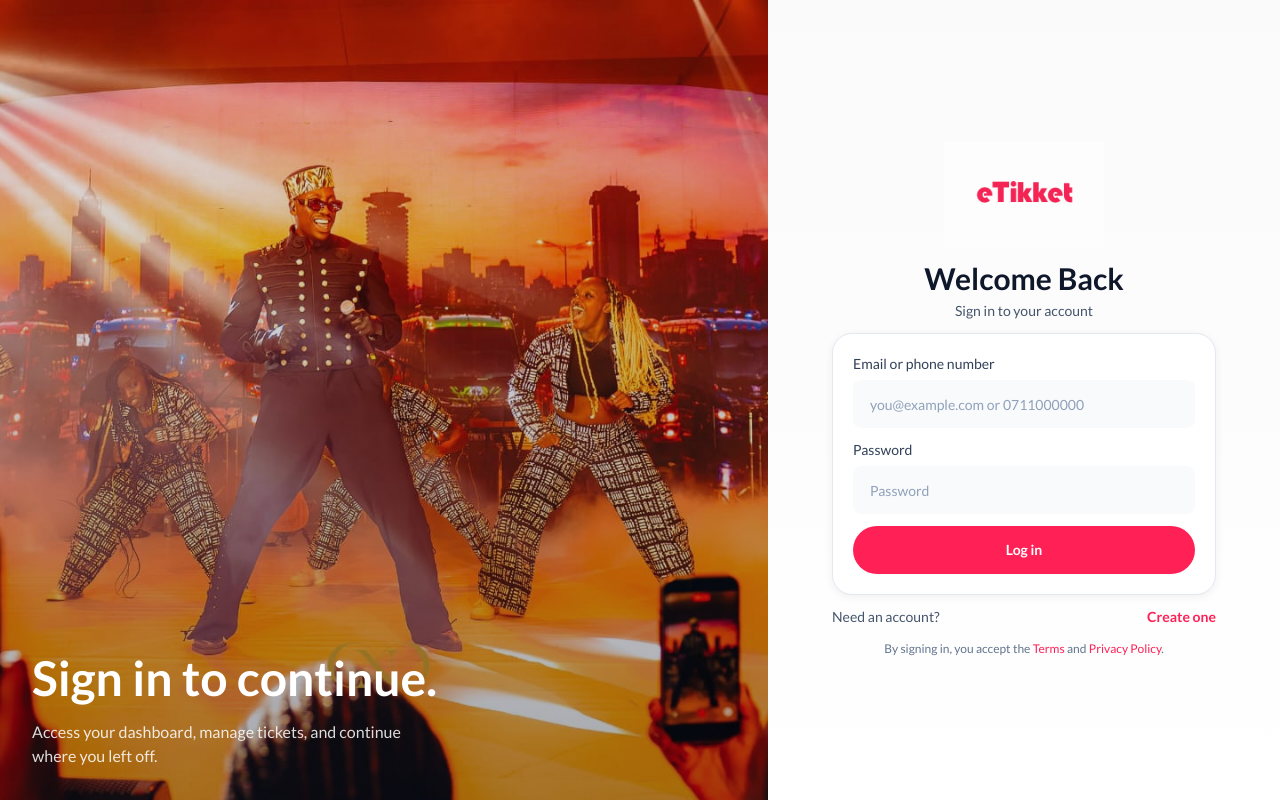
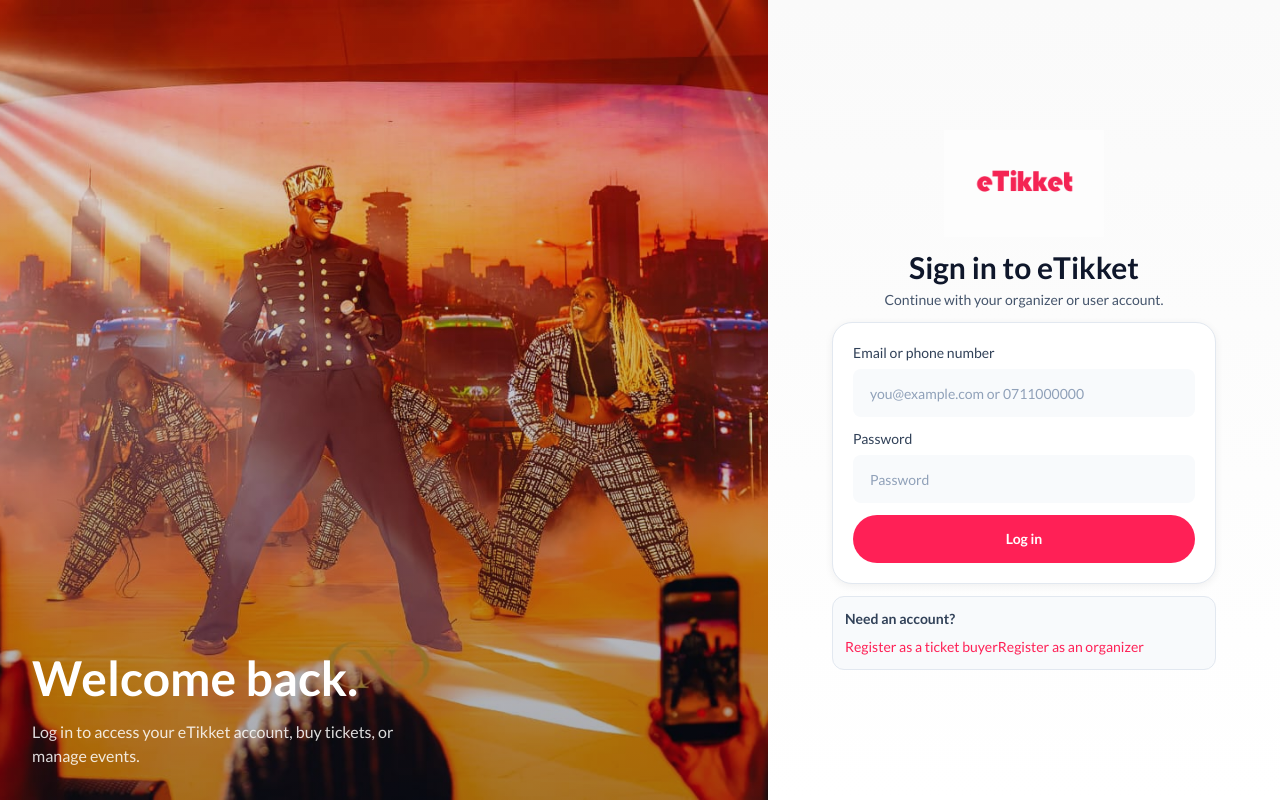
Before and after one commit to dennismutuku2005/eTikket, a Next.js app: page /login in a window 1280 px wide. Built offline with nearby package versions, Linux system fonts and the light colour scheme.

Commit message:
update: refined page.js functionality

```diff
--- a/app/login/page.js
+++ b/app/login/page.js
@@ -5,8 +5,8 @@ import Image from "next/image";
 import Link from "next/link";
 import { useRouter } from "next/navigation";
 import LoginForm from "@/components/login-form";
+import { getClientSession } from "@/lib/client-auth";
 import { getRoleHomePath } from "@/lib/auth";
-import { getClientSession } from "@/lib/client-auth";
 
 export default function LoginPage() {
   const router = useRouter();
@@ -25,7 +25,7 @@ export default function LoginPage() {
         <section className="relative min-h-64 overflow-hidden bg-slate-950 lg:min-h-dvh">
           <Image
             src="/sideimage.png"
-            alt="Decorative server aisle illustration"
+            alt="Organizer login background"
             fill
             priority
             className="object-cover"
@@ -34,10 +34,10 @@ export default function LoginPage() {
           <div className="absolute inset-0 flex items-end p-5 sm:p-7 lg:p-8">
             <div className="max-w-md text-white">
               <h1 className="text-3xl font-bold leading-tight sm:text-4xl lg:text-5xl">
-                Sign in to continue.
+                Welcome back.
               </h1>
               <p className="mt-3 max-w-sm text-sm leading-6 text-white/85 sm:text-base">
-                Access your dashboard, manage tickets, and continue where you left off.
+                Log in to access your eTikket account, buy tickets, or manage events.
               </p>
             </div>
           </div>
@@ -45,7 +45,6 @@ export default function LoginPage() {
 
         <section className="flex min-h-dvh items-center justify-center overflow-y-auto bg-[linear-gradient(180deg,#fafafa_0%,#ffffff_100%)] px-5 py-6 sm:px-8 lg:px-10">
           <div className="w-full max-w-sm space-y-3">
-            {/* Logo - Smaller */}
             <div className="flex justify-center">
               <Image
                 src="/eTikketwhite.png"
@@ -57,37 +56,26 @@ export default function LoginPage() {
               />
             </div>
 
-            {/* Welcome Text - Compact */}
             <div className="text-center">
               <h1 className="text-2xl font-bold leading-tight text-slate-900 sm:text-3xl">
-                Welcome Back
+                Sign in to eTikket
               </h1>
-              <p className="mt-1 text-sm text-slate-600">Sign in to your account</p>
+              <p className="mt-1 text-sm text-slate-600">Continue with your organizer or user account.</p>
             </div>
 
-            {/* Login Form - Compact */}
             <LoginForm />
 
-            {/* Links - Compact */}
-            <div className="flex flex-wrap items-center justify-between gap-2 text-sm text-slate-600">
-              <p className="text-sm">Need an account?</p>
-              <Link href="/register" className="font-semibold text-rose-500 hover:text-rose-600">
-                Create one
-              </Link>
+            <div className="rounded-xl border border-slate-200 bg-slate-50 p-3 text-sm text-slate-600">
+              <p className="font-semibold text-slate-700">Need an account?</p>
+              <div className="mt-2 space-y-1">
+                <Link href="/register" className="text-rose-500 hover:text-rose-600">
+                  Register as a ticket buyer
+                </Link>
+                <Link href="/organizer/register" className="text-rose-500 hover:text-rose-600">
+                  Register as an organizer
+                </Link>
+              </div>
             </div>
-
-            {/* Terms - Smaller */}
-            <p className="text-xs text-center font-medium leading-5 text-slate-500">
-              By signing in, you accept the{" "}
-              <Link href="/terms" className="text-rose-500 hover:text-rose-600">
-                Terms
-              </Link>
-              {" "}and{" "}
-              <Link href="/privacy-policy" className="text-rose-500 hover:text-rose-600">
-                Privacy Policy
-              </Link>
-              .
-            </p>
           </div>
         </section>
       </div>
```
